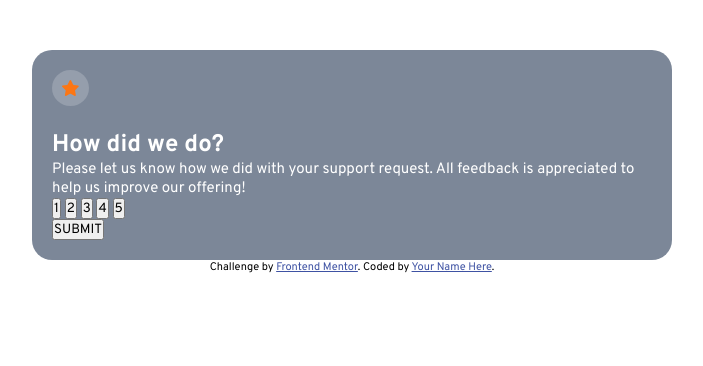
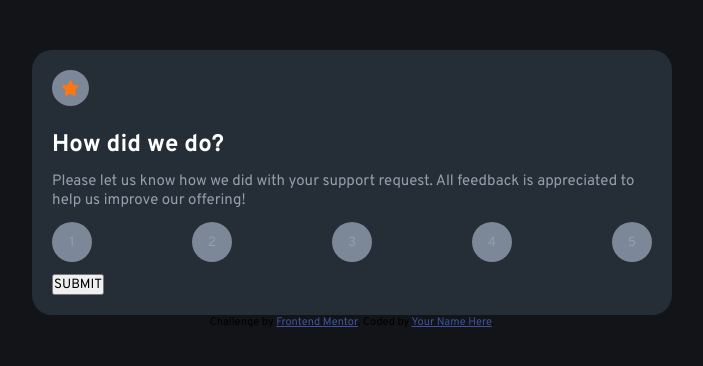
Before and after one commit to Smoopfrog/interactive-rating-component, a plain HTML site: page index.html in a window 1280 px wide. Shown: the whole page, without its empty margins (288-991 px from the left). Drawn offline with Linux system fonts and the light colour scheme.

Commit message:
style rating buttons

```diff
--- a/index.html
+++ b/index.html
@@ -40,7 +40,7 @@
           <button>4</button>
           <button>5</button>
         </div>
-        <button class="submit">SUBMIT</button>
+        <button class="submit-btn">SUBMIT</button>
       </form>
     </div>
 
--- a/styles.css
+++ b/styles.css
@@ -3,6 +3,10 @@
   padding: 0;
   box-sizing: border-box;
   font-family: "Overpass", sans-serif;
+}
+
+body {
+  background-color: hsl(216, 12%, 8%);
 }
 
 .attribution {
@@ -19,7 +23,7 @@
   margin: auto;
   margin-top: 50px;
   color: white;
-  background-color: hsl(216, 12%, 54%);
+  background-color: hsl(213, 19%, 18%);
   padding: 20px;
   border-radius: 20px;
 }
@@ -33,14 +37,46 @@
   border-radius: 50%;
   padding: 10px;
   margin-bottom: 24px;
-  background-color: hsl(217, 12%, 63%);
+  background-color: hsl(216, 12%, 54%);
 }
 
 .title {
+  margin-bottom: 12px;
   font-weight: 700;
   font-size: 24px;
 }
 
 p {
   font-size: 15px;
+  color: hsl(217, 12%, 63%);
+  margin-bottom: 12px;
 }
+
+.btn-container {
+  display: flex;
+  justify-content: space-between;
+}
+
+.btn-container button {
+  display: flex;
+  justify-content: center;
+  align-items: center;
+
+  width: 40px;
+  height: 40px;
+  border-radius: 50%;
+  border: none;
+  background-color: hsl(216, 12%, 54%);
+  color: hsl(217, 12%, 63%);
+  margin-bottom: 12px;
+}
+
+.btn-container button:hover {
+  background-color: hsl(217, 12%, 63%);
+  color: white;
+}
+
+.btn-container button:active {
+  background-color: hsl(25, 97%, 53%);
+  color: white;
+}
```
